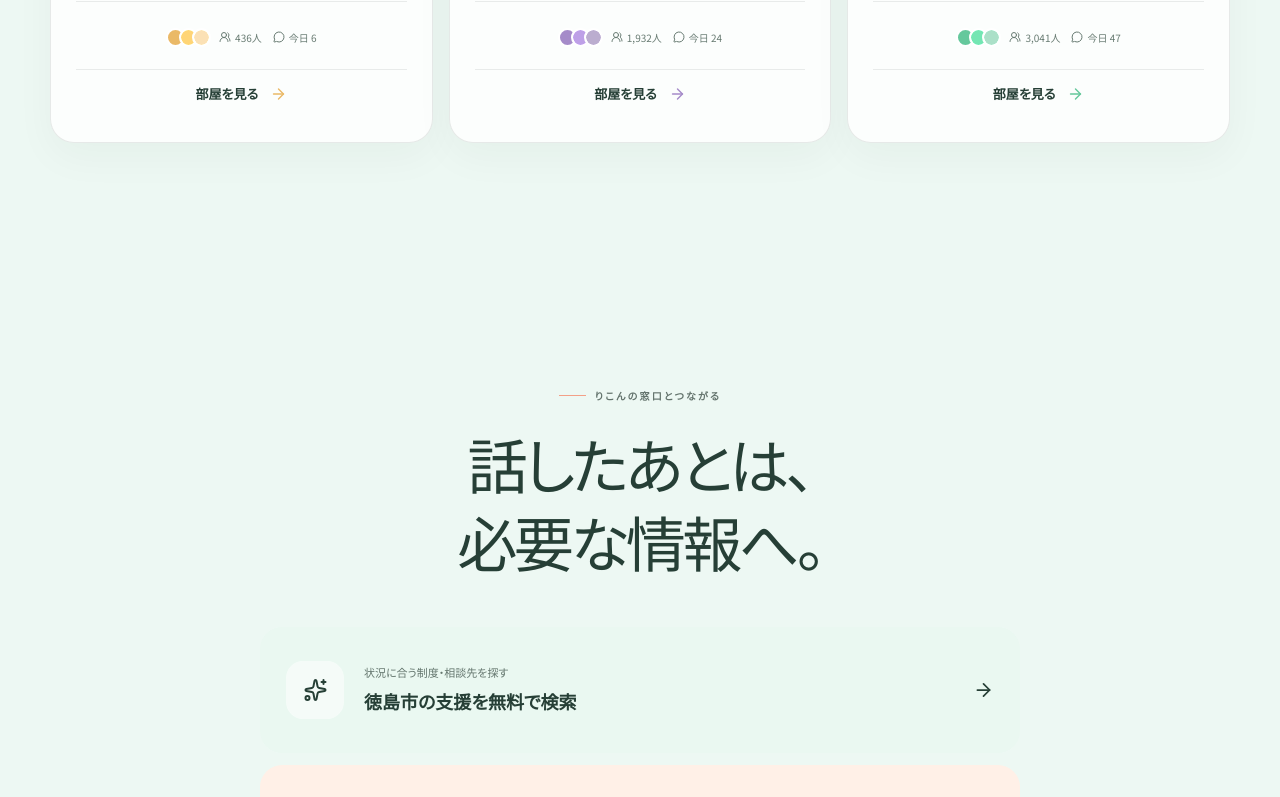
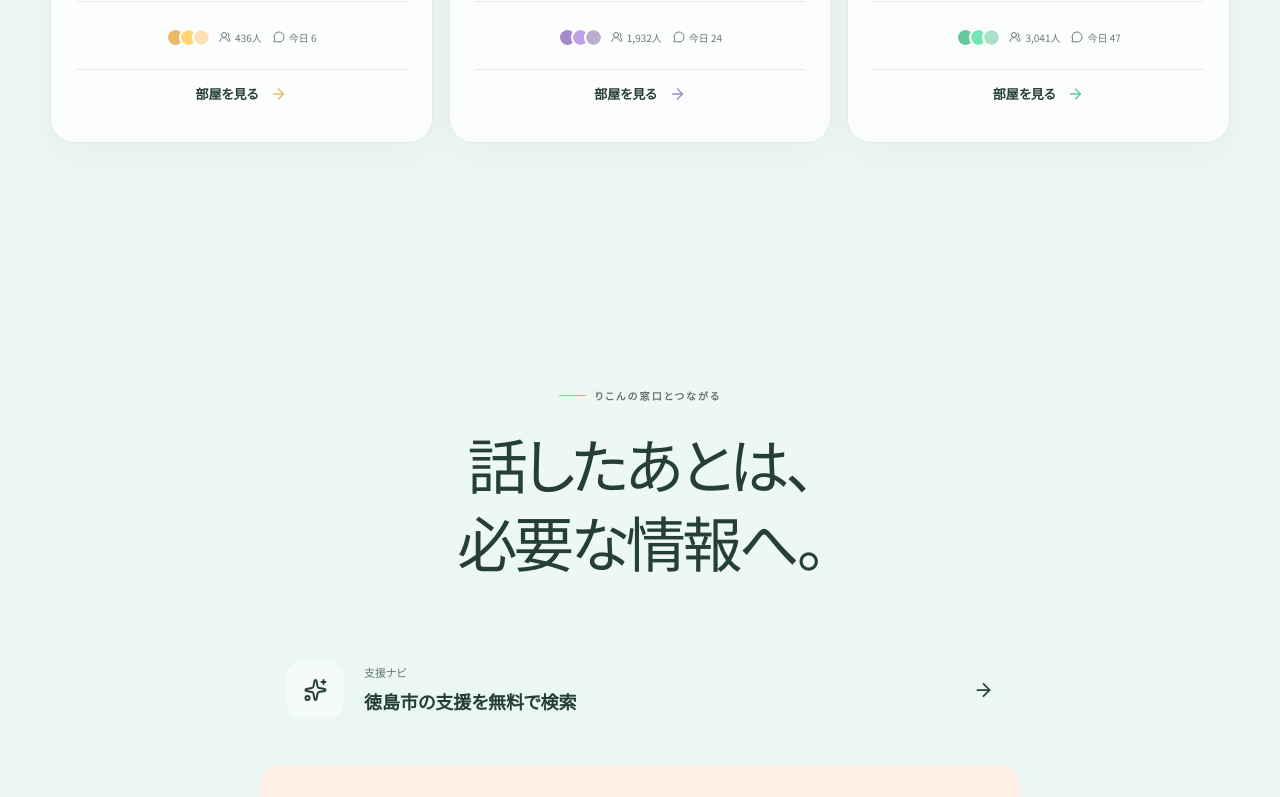
Before and after one commit to 252595tana-alt/rikon-community, a Next.js app: page / in a window 1280 px wide. Shown: the part 2000-2797 px from the top of the page. Built offline with nearby package versions, Linux system fonts and the light colour scheme; no server answers.

Commit message:
Label support navigation CTA

```diff
--- a/src/app/page.tsx
+++ b/src/app/page.tsx
@@ -79,7 +79,7 @@ export default function Home() {
           <div className="support-cards">
             <a className="support-card support-card--nav" href="https://252595tana-alt.github.io/rikon-support-navi-prototype/" target="_blank" rel="noreferrer">
               <span className="support-card__icon"><Sparkles aria-hidden="true" /></span>
-              <span><small>状況に合う制度・相談先を探す</small><strong>徳島市の支援を無料で検索</strong></span>
+              <span><small>支援ナビ</small><strong>徳島市の支援を無料で検索</strong></span>
               <ArrowRight aria-hidden="true" />
             </a>
             <a className="support-card support-card--window" href="https://rikon-window.vercel.app/diagnosis/start" target="_blank" rel="noreferrer">
```
